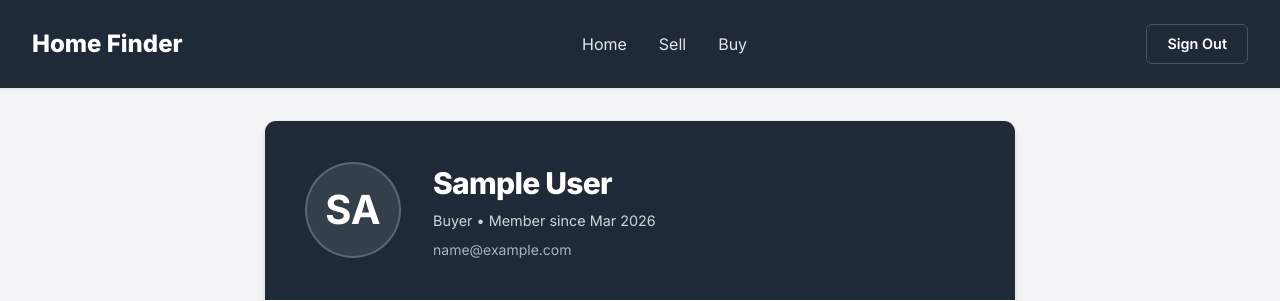
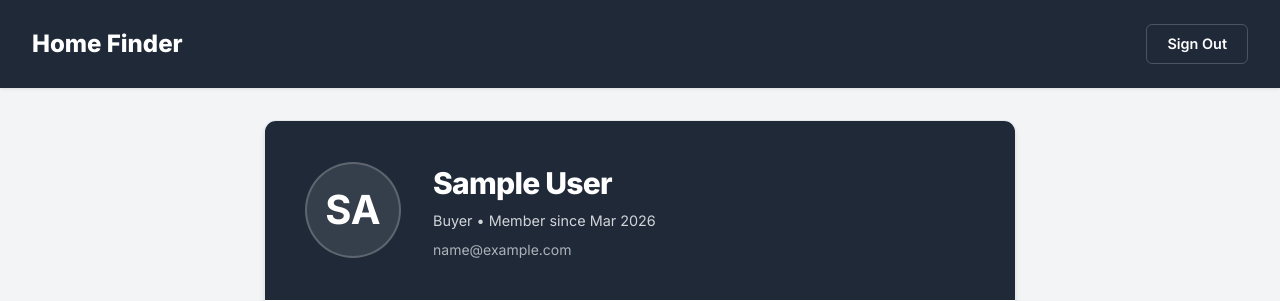
Before and after one commit to Vtt2811/Real-Estate-With-ML, a Django app: page /profile/ in a window 1280 px wide. Shown: the top 301 px of the page. Run offline with Django 4.2, Linux system fonts and the light colour scheme; the visitor is signed in with stand-in values (Sample User, id 1); data comes from the database, SQL or seed files in the repository.

Commit message:
Remove Home, Sell, Buy navigation from profile page

```diff
--- a/templates/profile.html
+++ b/templates/profile.html
@@ -16,12 +16,6 @@
   <!-- Navbar -->
   <header class="navbar">
     <div class="logo">Home Finder</div>
-
-    <nav>
-      <a href="{% url 'listings:index' %}">Home</a>
-      <a href="#">Sell</a>
-      <a href="#">Buy</a>
-    </nav>
 
     <div class="search-section">
       <a href="{% url 'listings:signout' %}" class="sign-out-btn">Sign Out</a>
```
